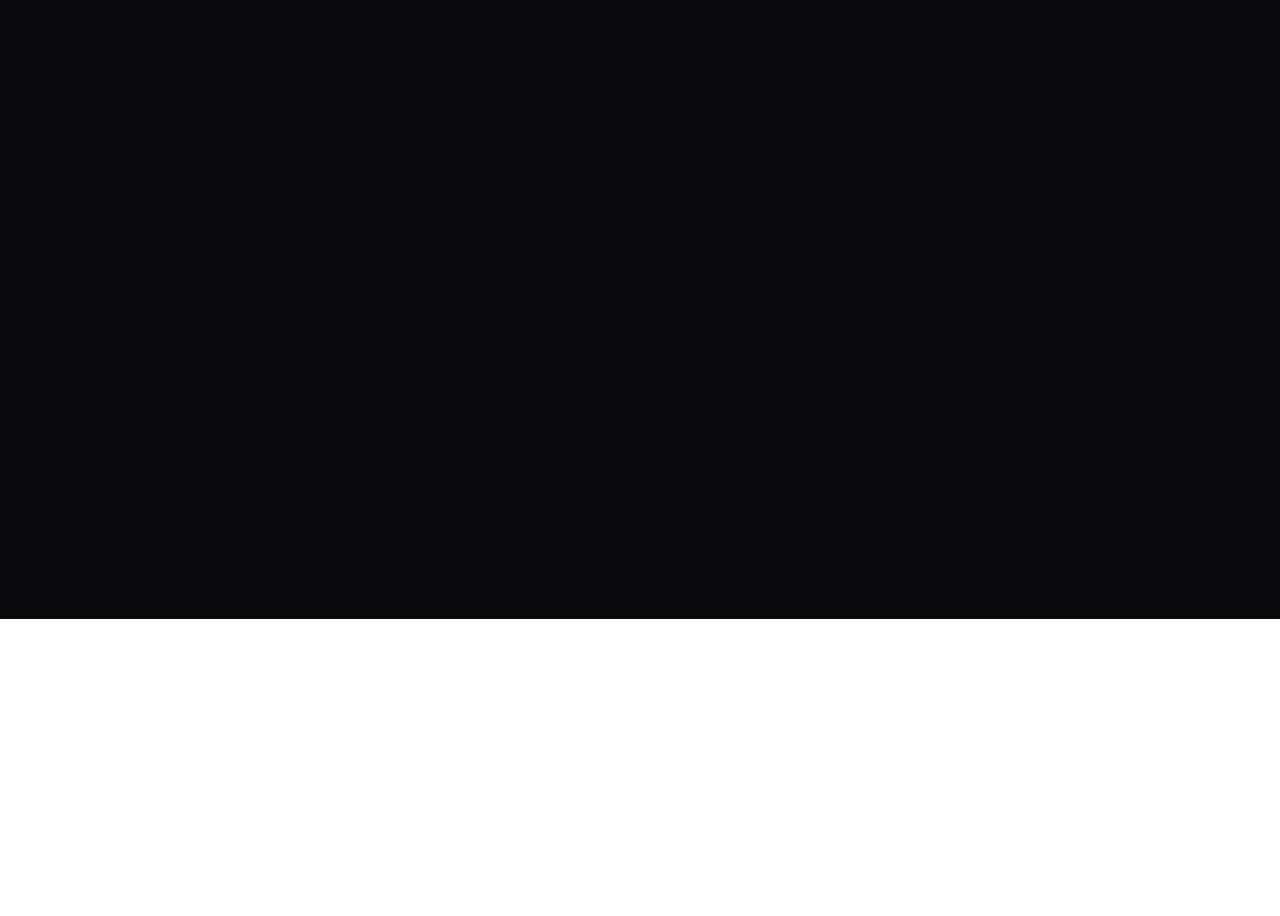
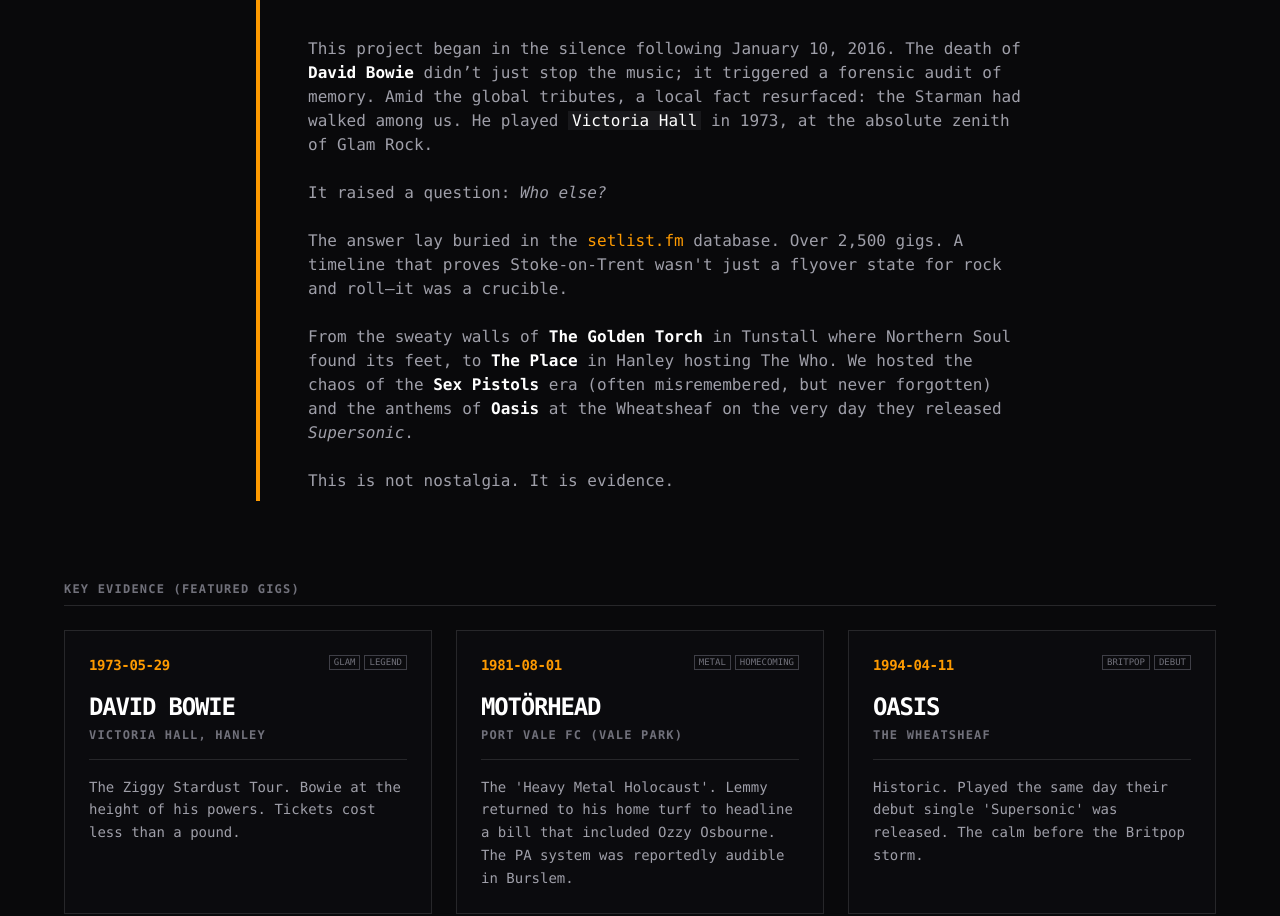
Before and after one commit to elksie5000/potteries-playlist, a SvelteKit app: page /classics in a window 1280 px wide. Before the commit this address had no page. Shown: the part 181-1097 px from the top of the page. Before the commit the page ends 800 px from the top, so only its background shows below. Built offline with nearby package versions, Linux system fonts and the light colour scheme.

Commit message:
feat: migrate timeline to Supabase, add Classics page, update news tag

```diff
--- /dev/null
+++ b/src/lib/data/classics.js
@@ -0,0 +1,44 @@
+export const classicGigs = [
+    {
+        artist: "David Bowie",
+        venue: "Victoria Hall, Hanley",
+        date: "1973-05-29",
+        notes: "The Ziggy Stardust Tour. Bowie at the height of his powers. Tickets cost less than a pound.",
+        tags: ["Glam", "Legend"]
+    },
+    {
+        artist: "Motörhead",
+        venue: "Port Vale FC (Vale Park)",
+        date: "1981-08-01",
+        notes: "The 'Heavy Metal Holocaust'. Lemmy returned to his home turf to headline a bill that included Ozzy Osbourne. The PA system was reportedly audible in Burslem.",
+        tags: ["Metal", "Homecoming"]
+    },
+    {
+        artist: "Oasis",
+        venue: "The Wheatsheaf",
+        date: "1994-04-11",
+        notes: "Historic. Played the same day their debut single 'Supersonic' was released. The calm before the Britpop storm.",
+        tags: ["Britpop", "Debut"]
+    },
+    {
+        artist: "Led Zeppelin",
+        venue: "Trentham Gardens",
+        date: "1973-01-15",
+        notes: "A gig that spawned bootleg legends. Robert Plant and Jimmy Page tearing through 'Whole Lotta Love' in a ballroom usually reserved for tea dances.",
+        tags: ["Rock", "Heavy"]
+    },
+    {
+        artist: "The Who",
+        venue: "The Place, Hanley",
+        date: "1965-05-01",
+        notes: "Before it became a nightclub legend, The Place hosted the loudest band in the world. Mod culture at its peak.",
+        tags: ["Mod", "60s"]
+    },
+    {
+        artist: "Coldplay",
+        venue: "The Sugarmill",
+        date: "2000-01-29",
+        notes: "The Parachutes tour. Chris Martin playing to a few hundred people months before 'Yellow' changed everything.",
+        tags: ["Indie", "Intimate"]
+    }
+];
--- a/src/routes/+page.server.js
+++ b/src/routes/+page.server.js
@@ -1,49 +1,52 @@
-import timelineData from '$lib/data/timeline_data.json';
+import { supabaseAdmin } from '$lib/server/supabaseAdmin';
 
 /**
  * PHASE 3: DATA INJECTION (Production Loader)
- * Source: src/lib/data/timeline_data.json (Wide/Pivoted)
+ * Source: Supabase 'gigs' table
  * Target: +page.svelte (Flat Archive Array)
  */
 export const load = async () => {
+    // Fetch all gigs ordered by date (descending for timeline? No, maybe descending is better for initial view,
+    // but the timeline loop sorts it or expects specific order?
+    // The previous loader did: archive.sort((a, b) => new Date(b.date) - new Date(a.date)); (DESC)
+    const { data: gigs, error } = await supabaseAdmin
+        .from('gigs')
+        .select('*')
+        .order('date', { ascending: false });
+
+    if (error) {
+        console.error('Supabase load error:', error);
+        return { archive: [], decades: [] };
+    }
+
     let archive = [];
     let decades = new Set();
 
-    // 1. Iterate through the raw source
-    timelineData.forEach((row) => {
-        // Destructure metadata, remaining keys are Venues
-        const { Year, Month, DateStr, ...venues } = row;
+    // ETL: Transform Flat DB Rows -> Timeline Application Shape
+    gigs.forEach((gig) => {
+        const dateObj = new Date(gig.date);
+        const year = dateObj.getFullYear();
+        // Month name from date
+        const monthName = dateObj.toLocaleString('default', { month: 'long' });
+        const decade = Math.floor(year / 10) * 10;
 
-        const yearInt = parseInt(Year);
-        // Calculate Decade (e.g., 1978 -> 1970)
-        const decade = Math.floor(yearInt / 10) * 10;
         decades.add(decade);
 
-        // 2. Flatten Venues (Convert Object Keys to "venue" property)
-        Object.entries(venues).forEach(([venueName, gigs]) => {
-            if (Array.isArray(gigs)) {
-                gigs.forEach((gig) => {
-                    // 3. Inject into Master Archive
         archive.push({
-                        id: gig.mbid || `${DateStr}-${venueName}-${gig.artist}`.replace(/\s+/g, '-').toLowerCase(),
-                        date: DateStr,
-                        year: yearInt,
-                        month: Month,
+            id: gig.id,
+            date: gig.date, // "YYYY-MM-DD"
+            year: year,
+            month: monthName,
             decade: decade,
-                        venue: venueName, // CRITICAL: This connects to the Venue Filter
+            venue: gig.venue,
             artist: gig.artist,
-                        has_songs: gig.has_songs || false,
+            genre: gig.genre,
+            has_songs: gig.has_songs,
             songs: gig.songs || [],
             url: gig.url || '',
             notes: gig.notes || ''
         });
     });
-            }
-        });
-    });
-
-    // 4. Sort Descending (Newest first)
-    archive.sort((a, b) => new Date(b.date) - new Date(a.date));
 
     return {
         archive,
--- a/src/routes/+page.svelte
+++ b/src/routes/+page.svelte
@@ -310,7 +310,7 @@
 					>
 						<div class="flex justify-between items-center border-b border-zinc-400 pb-1 mb-2">
 							<span class="font-black uppercase text-[10px] tracking-widest text-red-700"
-								>Evening Sentinel</span
+								>The News</span
 							>
 							<span class="font-mono text-[9px] text-zinc-600">{item.year}</span>
 						</div>
--- /dev/null
+++ b/src/routes/classics/+page.svelte
@@ -0,0 +1,124 @@
+<script>
+	import { classicGigs } from '$lib/data/classics';
+</script>
+
+<div
+	class="min-h-screen bg-zinc-950 text-zinc-300 p-6 md:p-12 font-mono selection:bg-amber-500 selection:text-black"
+>
+	<section class="max-w-3xl mx-auto mb-20 border-l-4 border-amber-500 pl-6 md:pl-12 py-2">
+		<h1
+			class="text-5xl md:text-7xl font-black uppercase tracking-tighter text-white mb-8 leading-[0.9]"
+		>
+			The Lost <br /> <span class="text-amber-500">Tapes</span>
+		</h1>
+
+		<div class="prose prose-invert prose-lg text-zinc-400 space-y-6">
+			<p>
+				This project began in the silence following January 10, 2016. The death of <strong
+					class="text-white">David Bowie</strong
+				>
+				didn’t just stop the music; it triggered a forensic audit of memory. Amid the global
+				tributes, a local fact resurfaced: the Starman had walked among us. He played
+				<span class="text-white bg-zinc-900 px-1">Victoria Hall</span> in 1973, at the absolute zenith
+				of Glam Rock.
+			</p>
+			<p>
+				It raised a question: <em>Who else?</em>
+			</p>
+			<p>
+				The answer lay buried in the <a
+					href="https://www.setlist.fm"
+					target="_blank"
+					class="text-amber-500 hover:underline">setlist.fm</a
+				> database. Over 2,500 gigs. A timeline that proves Stoke-on-Trent wasn't just a flyover state
+				for rock and roll—it was a crucible.
+			</p>
+			<p>
+				From the sweaty walls of <strong class="text-white">The Golden Torch</strong> in Tunstall
+				where Northern Soul found its feet, to <strong class="text-white">The Place</strong> in
+				Hanley hosting The Who. We hosted the chaos of the
+				<strong class="text-white">Sex Pistols</strong>
+				era (often misremembered, but never forgotten) and the anthems of
+				<strong class="text-white">Oasis</strong>
+				at the Wheatsheaf on the very day they released <em>Supersonic</em>.
+			</p>
+			<p>This is not nostalgia. It is evidence.</p>
+		</div>
+	</section>
+
+	<section class="max-w-6xl mx-auto mb-20">
+		<h2
+			class="text-xs font-bold uppercase tracking-widest text-zinc-500 mb-6 border-b border-zinc-800 pb-2"
+		>
+			Key Evidence (Featured Gigs)
+		</h2>
+		<div class="grid grid-cols-1 md:grid-cols-2 lg:grid-cols-3 gap-6">
+			{#each classicGigs as gig}
+				<div
+					class="group border border-zinc-800 bg-zinc-900/20 p-6 hover:border-amber-500/50 hover:bg-zinc-900/50 transition-all duration-300"
+				>
+					<div class="flex justify-between items-start mb-4">
+						<span class="text-amber-500 font-bold text-sm tracking-tight">{gig.date}</span>
+						<div class="flex gap-1">
+							{#each gig.tags as tag}
+								<span
+									class="text-[9px] uppercase border border-zinc-700 px-1 text-zinc-500 group-hover:border-zinc-500 group-hover:text-zinc-400"
+									>{tag}</span
+								>
+							{/each}
+						</div>
+					</div>
+					<h3 class="text-2xl font-black text-white uppercase tracking-tighter mb-1">
+						{gig.artist}
+					</h3>
+					<div class="text-xs font-bold text-zinc-500 uppercase tracking-widest mb-4">
+						{gig.venue}
+					</div>
+					<p
+						class="text-sm text-zinc-400 leading-relaxed border-t border-zinc-800 pt-4 group-hover:border-zinc-700"
+					>
+						{gig.notes}
+					</p>
+				</div>
+			{/each}
+		</div>
+	</section>
+
+	<section class="max-w-3xl mx-auto">
+		<h2
+			class="text-xs font-bold uppercase tracking-widest text-zinc-500 mb-6 border-b border-zinc-800 pb-2"
+		>
+			The Geography
+		</h2>
+		<div class="space-y-8">
+			<div class="pl-4 border-l-2 border-zinc-800 hover:border-amber-500 transition-colors">
+				<h3 class="text-white font-bold uppercase mb-1">The Golden Torch (Tunstall)</h3>
+				<p class="text-sm text-zinc-400">
+					The spiritual home of Northern Soul. Before Wigan Casino, there was The Torch.
+					All-nighters that ran on sweat, talcum powder, and rare vinyl imports. Closed by the
+					council in '73, but never extinguished.
+				</p>
+			</div>
+			<div class="pl-4 border-l-2 border-zinc-800 hover:border-purple-500 transition-colors">
+				<h3 class="text-white font-bold uppercase mb-1">Victoria Hall (Hanley)</h3>
+				<p class="text-sm text-zinc-400">
+					The Grand Dame. Built for acoustics, tested by volume. From Bowie to The Stones, this is
+					where the heavyweights played when they needed a room that commanded respect.
+				</p>
+			</div>
+			<div class="pl-4 border-l-2 border-zinc-800 hover:border-emerald-500 transition-colors">
+				<h3 class="text-white font-bold uppercase mb-1">The Sugarmill</h3>
+				<p class="text-sm text-zinc-400">
+					The survivor. A roof terrace, a sticky floor, and a stage that has launched a thousand
+					indie careers. If a band broke in the UK between 1995 and today, they played here first.
+				</p>
+			</div>
+		</div>
+	</section>
+
+	<footer
+		class="mt-20 pt-10 border-t border-zinc-900 text-center text-zinc-600 text-xs uppercase tracking-widest"
+	>
+		Potteries Playlist &copy; 2026
+	</footer>
+</div>
```
Lines whose indentation alone changed are shown as unchanged.
